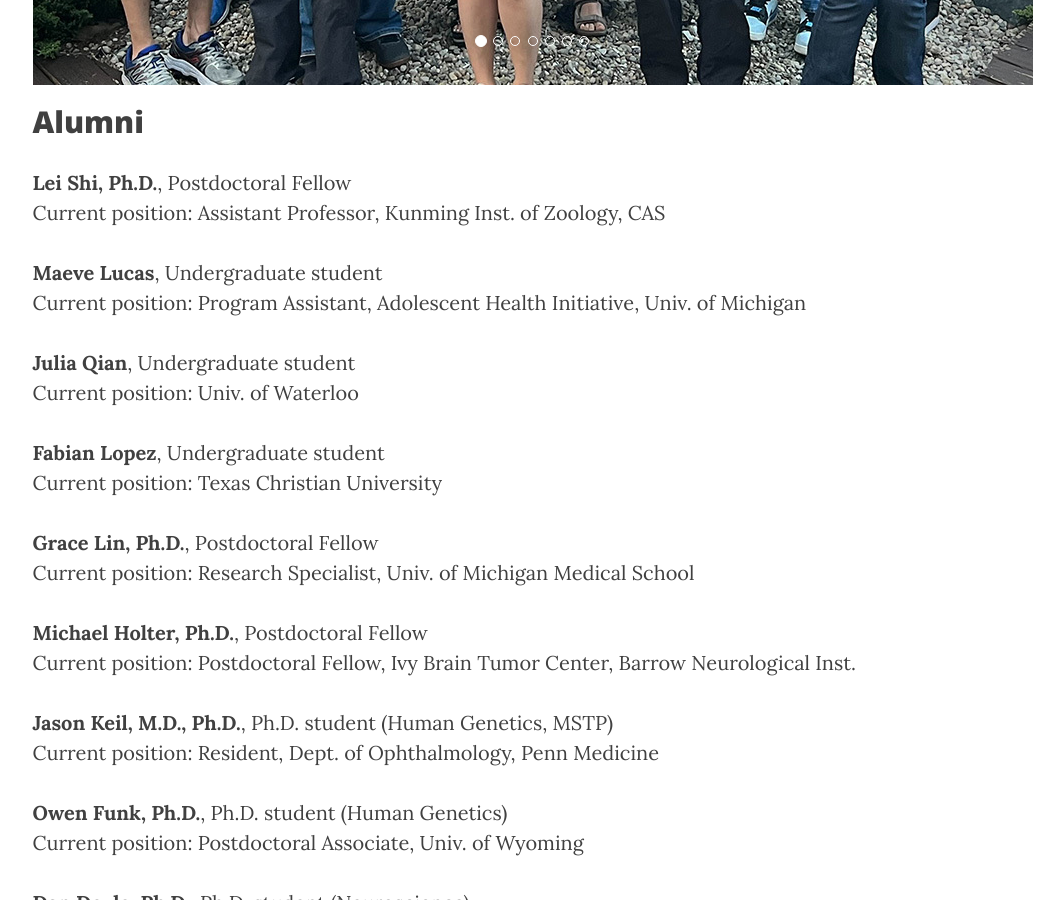
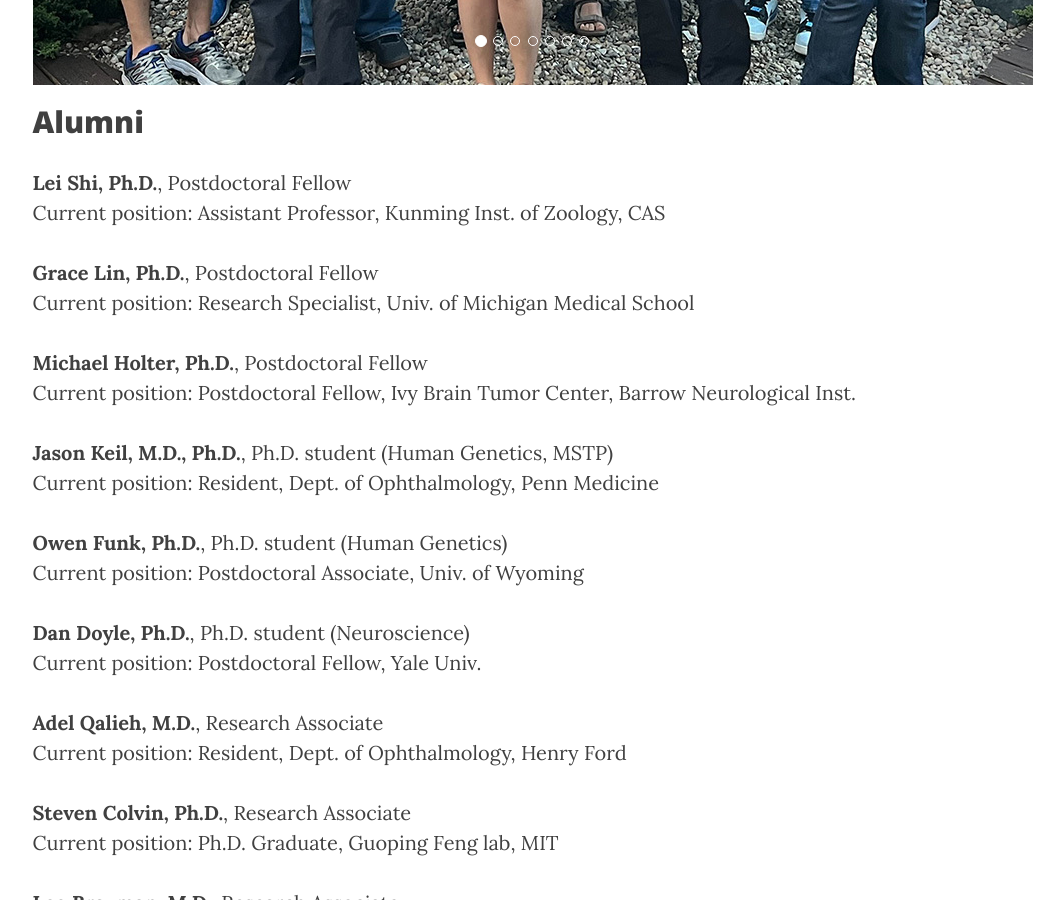
Before and after one commit to thekwanlab/website, a Jekyll site: the page built from people.md, in a window 1280 px wide and 900 px high, scrolled down 2882 px. Shown: the whole window, without its empty margins (135-1199 px from the left). Built offline with Jekyll 4.4.1, drawn with Linux system fonts in a browser that asks for light colours; nearby versions of some CDN libraries; some of the changed text lies outside the part shown.

Commit message:
Updated Alumni List and Img Metadata

```diff
--- a/people.md
+++ b/people.md
@@ -145,15 +145,6 @@ order: 5
 **Lei Shi, Ph.D.**, Postdoctoral Fellow
 Current position: Assistant Professor, Kunming Inst. of Zoology, CAS
 
-**Maeve Lucas**, Undergraduate student
-Current position: Program Assistant, Adolescent Health Initiative, Univ. of Michigan
-
-**Julia Qian**, Undergraduate student
-Current position: Univ. of Waterloo
-
-**Fabian Lopez**, Undergraduate student
-Current position: Texas Christian University
-
 **Grace Lin, Ph.D.**, Postdoctoral Fellow
 Current position: Research Specialist, Univ. of Michigan Medical School
 
```
Also changed, not shown: other parts of people.md (+9 -0 lines), img/bios/satchit_kulkarni.jpg, img/hover_photos/ethan_cartwheel.jpg, img/hover_photos/satchit_child.jpg.
